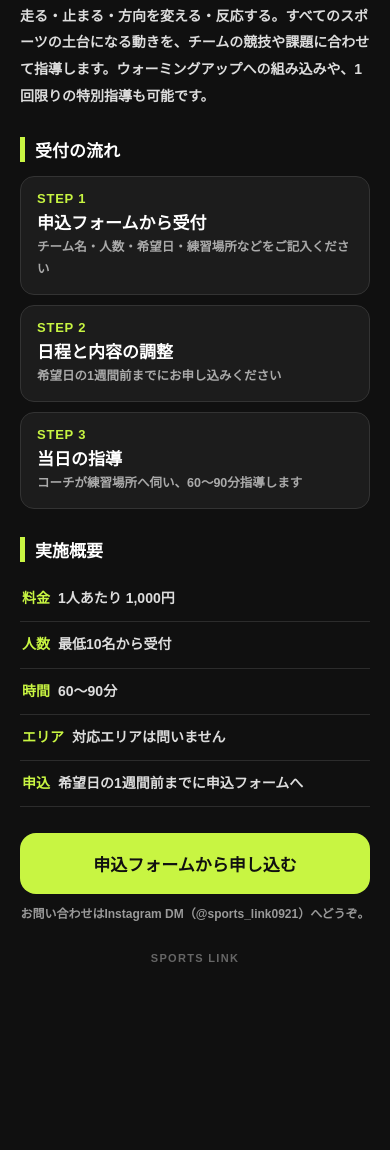
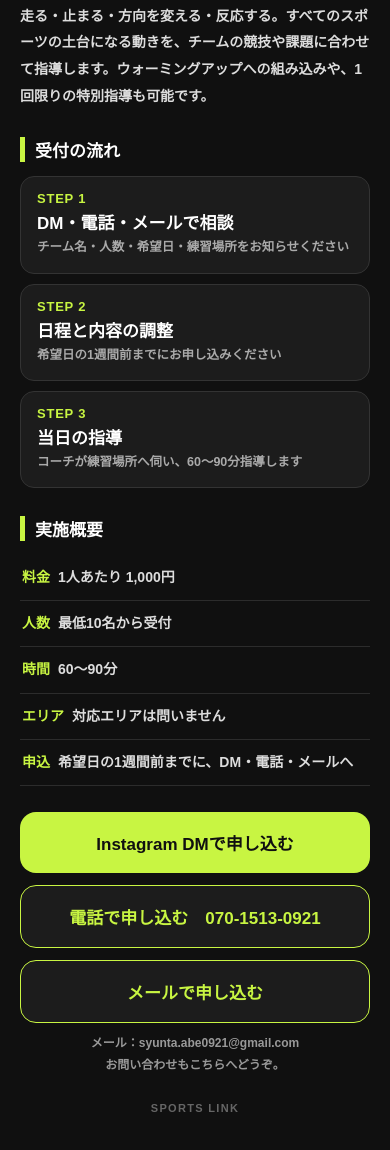
Before and after one commit to syunta6921/sportslink-hub, a plain HTML site: page outreach.html in a window 390 px wide. Shown: the part 325-1475 px from the top of the page. Before the commit the page ends 1325 px from the top, so only its background shows below. Drawn offline with Linux system fonts and the light colour scheme.

Commit message:
Outreach contact via DM phone email

```diff
--- a/outreach.html
+++ b/outreach.html
@@ -40,7 +40,7 @@
 
   <h2>受付の流れ</h2>
   <div class="steps">
-    <div class="row"><div class="d">STEP 1</div><div class="t">申込フォームから受付</div><div class="s">チーム名・人数・希望日・練習場所などをご記入ください</div></div>
+    <div class="row"><div class="d">STEP 1</div><div class="t">DM・電話・メールで相談</div><div class="s">チーム名・人数・希望日・練習場所をお知らせください</div></div>
     <div class="row"><div class="d">STEP 2</div><div class="t">日程と内容の調整</div><div class="s">希望日の1週間前までにお申し込みください</div></div>
     <div class="row"><div class="d">STEP 3</div><div class="t">当日の指導</div><div class="s">コーチが練習場所へ伺い、60〜90分指導します</div></div>
   </div>
@@ -51,11 +51,13 @@
     <li><b>人数</b>最低10名から受付</li>
     <li><b>時間</b>60〜90分</li>
     <li><b>エリア</b>対応エリアは問いません</li>
-    <li><b>申込</b>希望日の1週間前までに申込フォームへ</li>
+    <li><b>申込</b>希望日の1週間前までに、DM・電話・メールへ</li>
   </ul>
 
-  <a class="cta" href="https://docs.google.com/forms/d/e/1FAIpQLScJ_-p0kHsAbZX4yQalfDh0VXrRcaTbDmw-jBe8xuDBd1jojA/viewform">申込フォームから申し込む</a>
-  <p class="sub">お問い合わせはInstagram DM（@sports_link0921）へどうぞ。</p>
+  <a class="cta" href="https://www.instagram.com/sports_link0921/">Instagram DMで申し込む</a>
+  <a class="cta" href="tel:07015130921" style="background:#1c1c1c;color:#c8f542;border:1px solid #c8f542;margin-top:12px;">電話で申し込む　070-1513-0921</a>
+  <a class="cta" href="mailto:syunta.abe0921@gmail.com" style="background:#1c1c1c;color:#c8f542;border:1px solid #c8f542;margin-top:12px;">メールで申し込む</a>
+  <p class="sub">メール：syunta.abe0921@gmail.com<br>お問い合わせもこちらへどうぞ。</p>
 
   <div class="foot">SPORTS LINK</div>
 </div>
```
